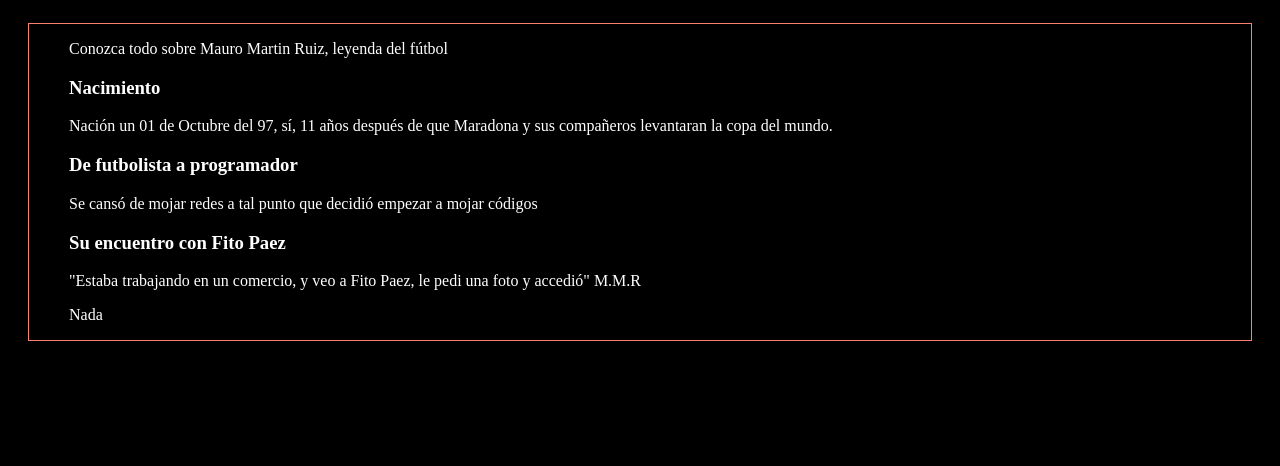
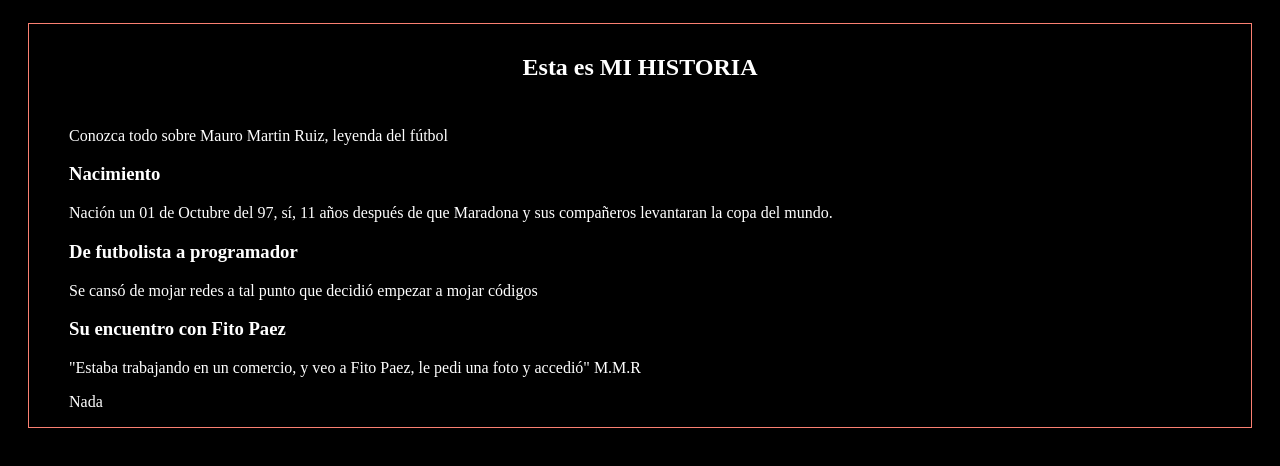
Before and after one commit to mauro5ruiz/Blog-Personal, a plain HTML site: page index.html in a window 1280 px wide. Shown: the part 72-538 px from the top of the page. Drawn offline with Linux system fonts and the light colour scheme.

Commit message:
Se crea la cabecera del documento HTML

```diff
--- a/css/estilos.css
+++ b/css/estilos.css
@@ -13,3 +13,9 @@ h1{
     padding: 0 40px;
     color:white;
 }
+.cabecera{
+    font-family: 'Times New Roman', Times, serif;
+    text-align: center;
+    padding-top: 10px;
+    padding-bottom: 10px;
+}
--- a/index.html
+++ b/index.html
@@ -10,6 +10,9 @@
 <body>
     <h1>Bienvenidos a MMR9</h1>
     <div class="container">
+        <div class="cabecera">
+            <h2>Esta es MI HISTORIA</h2>
+        </div>
         <div id="grid">
             <p>Conozca todo sobre Mauro Martin Ruiz, leyenda del fútbol</p>
             <h3>Nacimiento</h3>
```
